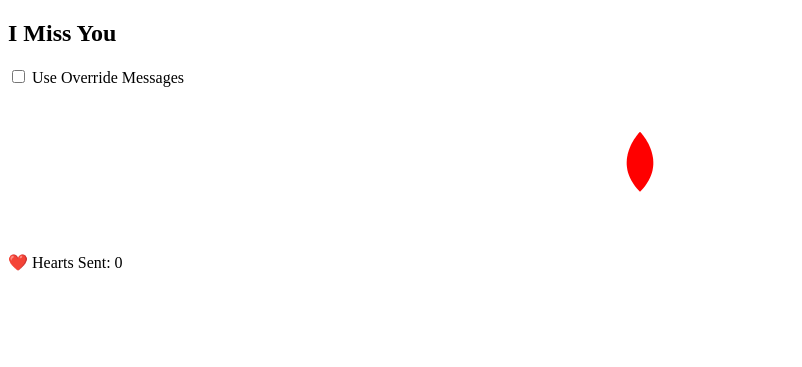
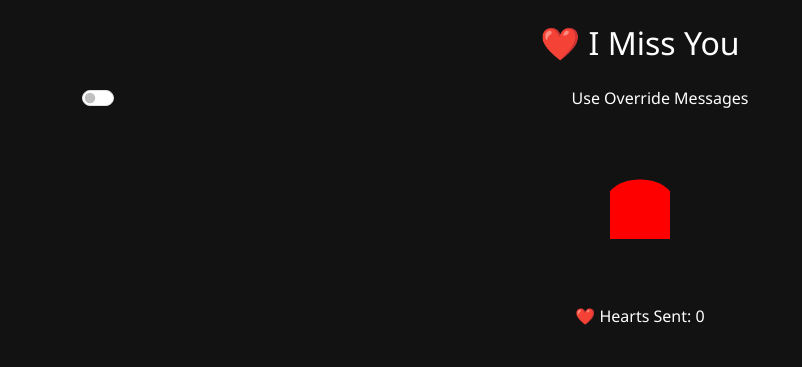
Before and after one commit to reecechev/smartmirror-control-panel, a Flask app: page /missyou in a window 1280 px wide. Shown: the top 367 px of the page, without its empty margins (0-802 px from the left). Run offline with Flask 3, Linux system fonts and the light colour scheme.

Commit message:
cleaner looks

```diff
--- a/templates/missyou.html
+++ b/templates/missyou.html
@@ -1,57 +1,98 @@
 <!DOCTYPE html>
-<html>
+<html lang="en">
 <head>
+	<meta charset="UTF-8">
 	<title>I Miss You</title>
+	<link rel="stylesheet" href="https://cdn.jsdelivr.net/npm/bootstrap@5.3.0/dist/css/bootstrap.min.css">
+	<style>
+		body {
+			background-color: #121212;
+			color: #ffffff;
+			font-family: 'Segoe UI', sans-serif;
+		}
+
+		.heart-ring {
+			position: absolute;
+			border: 2px solid red;
+			border-radius: 50%;
+			opacity: 0.5;
+			animation: fadeout 30s linear forwards;
+		}
+
+		@keyframes fadeout {
+			0% { opacity: 0.5; }
+			100% { opacity: 0; }
+		}
+
+		#heartContainer {
+			position: relative;
+			width: 150px;
+			height: 150px;
+			margin: 20px auto;
+		}
+
+		#heartButton {
+			width: 60px;
+			height: 60px;
+			background-color: red;
+			clip-path: path("M30 0 C80 0, 80 60, 30 90 C-20 60, -20 0, 30 0 Z");
+			position: absolute;
+			top: 45px;
+			left: 45px;
+			cursor: pointer;
+		}
+
+		.section-title {
+			margin-top: 30px;
+			margin-bottom: 10px;
+			font-weight: bold;
+		}
+	</style>
 </head>
 <body>
-<div class="container mt-5">
-	<h2>I Miss You</h2>
+	<div class="container text-center py-4">
+		<h2>❤️ I Miss You</h2>
 
-	<!-- Override Mode Switch -->
-	<div class="form-check form-switch mb-4">
+		<!-- Override Toggle -->
+		<div class="form-check form-switch my-4">
 			<input class="form-check-input" type="checkbox" id="overrideSwitch" onchange="toggleOverride()">
 			<label class="form-check-label" for="overrideSwitch">Use Override Messages</label>
 		</div>
 
-	<!-- Heart Button Section -->
-	<div class="text-center">
-		<div id="heartContainer" style="position: relative; width: 150px; height: 150px; margin: auto;">
-			<div id="heartButton" onclick="sendHeart()" style="width: 60px; height: 60px; background: red; clip-path: path('M30 0 C30 0, 0 30, 30 60 C60 30, 30 0, 30 0'); position: absolute; top: 45px; left: 45px;"></div>
+		<!-- Heart Tap -->
+		<div id="heartContainer">
+			<div id="heartButton" onclick="sendHeart()"></div>
 		</div>
-		<p class="mt-3" id="heartCount">❤️ Hearts Sent: 0</p>
-	</div>
+		<p class="mt-3">❤️ Hearts Sent: <span id="heartCount">0</span></p>
 	</div>
 
 	<script>
 		let heartCount = 0;
-	let maxRings = 20;
+		const maxRings = 20;
 
 		function sendHeart() {
 			heartCount++;
-		document.getElementById('heartCount').innerText = `❤️ Hearts Sent: ${Math.floor(heartCount / 10)}`;
+			document.getElementById("heartCount").innerText = Math.floor(heartCount / 10);
 
 			if (Math.floor(heartCount / 10) <= maxRings) {
-			const ring = document.createElement('div');
-			ring.className = 'heart-ring';
-			ring.style.position = 'absolute';
-			ring.style.border = '2px solid red';
-			ring.style.borderRadius = '50%';
-			ring.style.top = `${30 - heartCount}px`;
-			ring.style.left = `${30 - heartCount}px`;
-			ring.style.width = `${60 + heartCount * 2}px`;
-			ring.style.height = `${60 + heartCount * 2}px`;
-			ring.style.opacity = 0.6;
-			document.getElementById('heartContainer').appendChild(ring);
+				const ring = document.createElement("div");
+				ring.className = "heart-ring";
+				const radius = 30 + (Math.floor(heartCount / 10) * 20);
+				ring.style.width = ring.style.height = `${radius}px`;
+				ring.style.top = `${75 - radius / 2}px`;
+				ring.style.left = `${75 - radius / 2}px`;
+				ring.style.opacity = "0.5";
+				document.getElementById("heartContainer").appendChild(ring);
+			}
 
-			// Send to backend (optional)
-			fetch('/add_heart', { method: 'POST' });
-		}
+			// Optional backend log
+			fetch("/add_heart", { method: "POST" });
 		}
 
 		function toggleOverride() {
-		const isChecked = document.getElementById('overrideSwitch').checked;
-		fetch('/toggle_override', {
-			method: 'POST',
+			const isChecked = document.getElementById("overrideSwitch").checked;
+			fetch("/toggle_override", {
+				method: "POST",
 				headers: { 'Content-Type': 'application/json' },
 				body: JSON.stringify({ override: isChecked })
 			});
```
Lines whose indentation alone changed are shown as unchanged.
